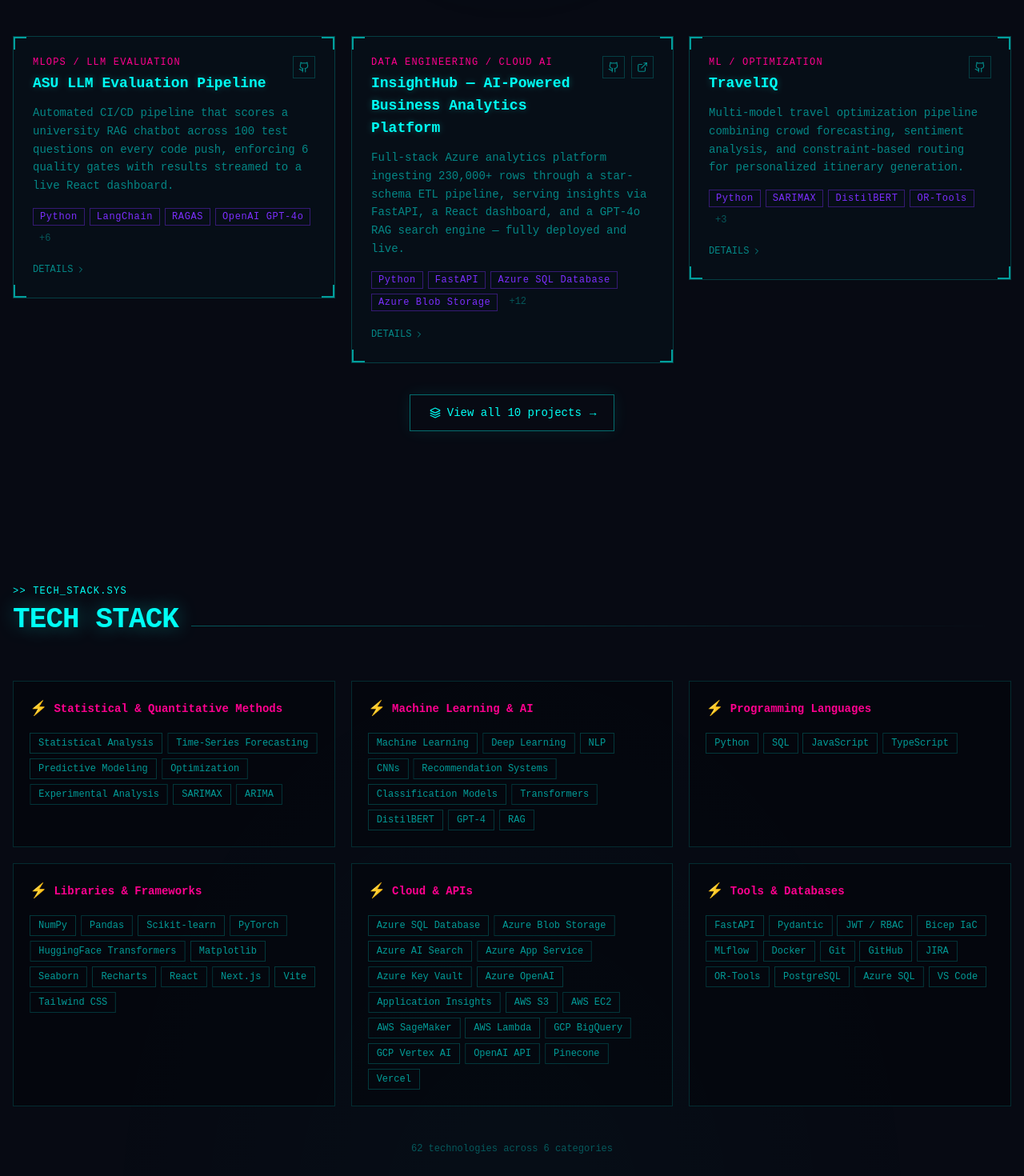
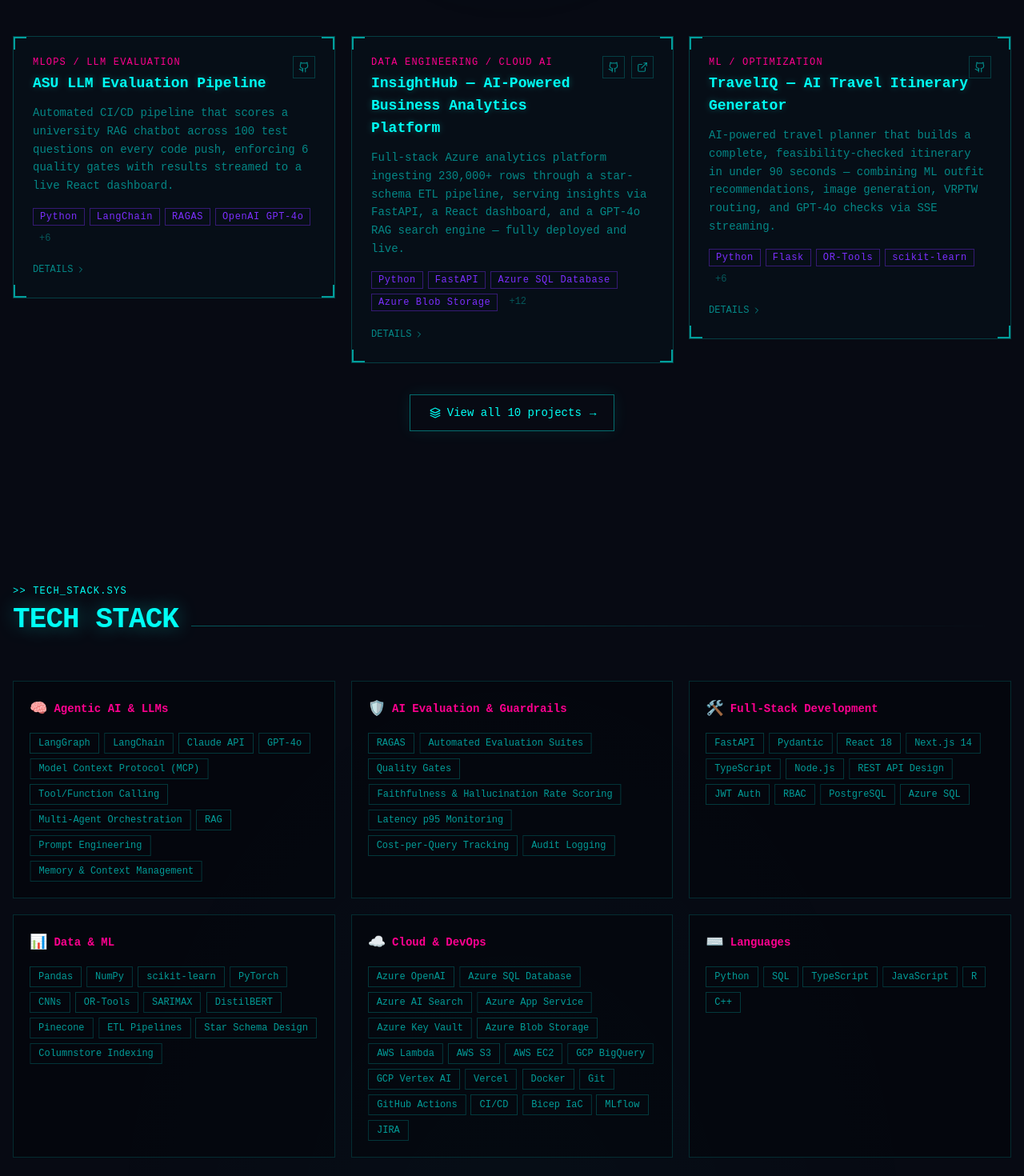
Before and after one commit to PHANI465/PORTFOLIO, a Next.js app: page / in a window 1280 px wide. Shown: the part 1840-3310 px from the top of the page at 80% size. Built offline with nearby package versions, Linux system fonts and the light colour scheme; no server answers.

Commit message:
feat: add certifications section, update skills, rewrite Republic of Bean and TravelIQ, update bios

```diff
--- a/components/shared/CareerTimeline.tsx
+++ b/components/shared/CareerTimeline.tsx
@@ -5,7 +5,7 @@
 import { useTheme } from '@/lib/context/ThemeContext'
 import resumeData from '@/content/resume.json'
 import { Resume } from '@/types'
-import { Download, Trophy, GraduationCap, Briefcase, Heart, ChevronDown, Star } from 'lucide-react'
+import { Download, Trophy, GraduationCap, Briefcase, Heart, ChevronDown, Star, Award } from 'lucide-react'
 
 const resume = resumeData as Resume
 
@@ -276,6 +276,50 @@
           </motion.div>
         ))}
       </TimelineSection>
+
+      {/* Certifications */}
+      {resume.certifications && resume.certifications.length > 0 && (
+        <TimelineSection title="Certifications" icon="🏅" accent={accent} accent2={accent2} isTerminal={isTerminal} isCyber={isCyber} isLight={isLight}>
+          {resume.certifications.map((cert, i) => (
+            <motion.div key={i} variants={itemVariants}>
+              <motion.div className={`${cardBase} p-5`} whileHover={{ y: -2, boxShadow: `0 8px 30px ${accent}20` }}>
+                <div className="flex items-start gap-3">
+                  <motion.div
+                    className={`p-2.5 rounded-lg mt-0.5 flex-shrink-0 ${
+                      isCyber ? 'bg-[#00fff5]/10 text-[#00fff5]' :
+                      isTerminal ? 'bg-[#00ff41]/10 text-[#00ff41]' :
+                      isLight ? 'bg-emerald-50 text-emerald-600' :
+                      'bg-emerald-400/10 text-emerald-400'
+                    }`}
+                    whileHover={{ scale: 1.15, rotate: 5 }}
+                  >
+                    <Award size={15} />
+                  </motion.div>
+                  <div>
+                    <h3
+                      className={`${headingCls} text-sm mb-0.5`}
+                      style={isTerminal || isCyber ? { fontFamily: 'monospace' } : {}}
+                    >
+                      {cert.url ? (
+                        <a
+                          href={cert.url}
+                          target="_blank"
+                          rel="noopener noreferrer"
+                          className="hover:underline"
+                          style={{ color: 'inherit' }}
+                        >
+                          {cert.name}
+                        </a>
+                      ) : cert.name}
+                    </h3>
+                    <p className={subCls}>{cert.issuer} · {cert.date}</p>
+                  </div>
+                </div>
+              </motion.div>
+            </motion.div>
+          ))}
+        </TimelineSection>
+      )}
     </div>
   )
 }
--- a/components/shared/SkillsSection.tsx
+++ b/components/shared/SkillsSection.tsx
@@ -29,6 +29,11 @@
 // Category icons
 const categoryIcons: Record<string, string> = {
   'Languages': '⌨️',
+  'Agentic AI & LLMs': '🧠',
+  'AI Evaluation & Guardrails': '🛡️',
+  'Full-Stack Development': '🛠️',
+  'Data & ML': '📊',
+  'Cloud & DevOps': '☁️',
   'ML / AI': '🤖',
   'LLM / RAG': '🧠',
   'Data Engineering': '🏗️',
--- a/content/portfolio.json
+++ b/content/portfolio.json
@@ -2,7 +2,7 @@
   "name": "Phaneendra Gavara",
   "title": "AI/LLM Engineer \u00b7 ML Engineer \u00b7 Data Scientist",
   "tagline": "Building AI systems that work in the real world: LLM pipelines, RAG applications, production ML, and data-driven decisions.",
-  "bio": "M.S. Data Science from Arizona State University (May 2026, GPA 3.90/4.0). I design and ship intelligent systems at the intersection of large language models, machine learning, and full-stack engineering: RAG pipelines and autonomous AI agents to time-series forecasting and real-time anomaly detection. I turn research into production. Actively seeking full-time roles in AI/LLM Engineering, ML Engineering, and Data Science. Authorized to work in the U.S. through June 2029 (OPT).",
+  "bio": "M.S. Data Science graduate from Arizona State University (GPA 3.90/4.0) with hands-on experience designing and shipping full-stack, AI-powered systems end to end — agentic workflows built with LangGraph and Claude, Model Context Protocol (MCP) integrations for auditable automation, full-stack web applications (Python/FastAPI, React/Next.js, TypeScript, PostgreSQL/Azure SQL), and evaluation/observability tooling that keeps AI systems reliable in production. Comfortable owning architecture, implementation, and deployment as a sole contributor, with an AI-native workflow built around Claude, GPT-4o, and modern dev tooling. Actively seeking full-time roles in AI/LLM Engineering, ML Engineering, and Data Science. Authorized to work in the US, no sponsorship required.",
   "email": "phaneendragavara436@gmail.com",
   "phone": "+1 623 320 6354",
   "location": "Tempe, AZ, USA",
@@ -28,7 +28,7 @@
       "icon": "mail"
     }
   ],
-  "about": "I'm Phaneendra, an AI/ML engineer who just graduated from ASU (May 2026, GPA 3.90/4.0). I build things that actually work: RAG pipelines, autonomous agents, and production ML systems. Originally from Visakhapatnam, India, now based in Tempe, AZ and actively looking for my next role in AI/LLM Engineering or ML Engineering. Outside of engineering, I enjoy cricket, board games, and solving puzzles. I believe the best engineers are curious humans first.",
+  "about": "I'm Phaneendra, an AI/ML engineer who just graduated from ASU (May 2026, GPA 3.90/4.0). I build things that actually work: agentic workflows with LangGraph and Claude, RAG pipelines, MCP integrations, and production ML systems. Originally from Visakhapatnam, India, now based in Tempe, AZ and actively looking for my next role in AI/LLM Engineering or ML Engineering. Outside of engineering, I enjoy cricket, board games, and solving puzzles. I believe the best engineers are curious humans first.",
   "personal": {
     "favoriteMovies": ["A Man Called Otto", "The Pursuit of Happyness"],
     "favoriteActors": ["Pawan Kalyan", "Tom Hanks", "Tom Cruise", "Cillian Murphy"],
--- a/content/projects.json
+++ b/content/projects.json
@@ -24,7 +24,7 @@
     "status": "completed",
     "highlights": [
       "6 automated quality gates block CI deployment: faithfulness ≥ 0.80, hallucination ≤ 10%, relevancy ≥ 0.75, context precision ≥ 0.60, latency p95 ≤ 15s, cost ≤ $0.02/query",
-      "GPT-4o-mini as judge — 25× cheaper than GPT-4o with negligible quality loss; full 100-question run costs ~$0.87 vs ~$21.75",
+      "GPT-4o-mini as judge — validated GPT-4o → GPT-4o-mini model swap with no quality drop; 25× cost reduction ($0.87 vs ~$21.75 per full 100-question run)",
       "Pinecone cloud vector store eliminates per-run re-embedding; CI checks vector_count > 0 before upload",
       "Auto-commits results JSON with [skip ci] back to repo; React dashboard on Vercel auto-refreshes every 30s",
       "Trend charts across 50 runs + per-question breakdown table with category, difficulty, and PASS/FAIL filters"
@@ -61,28 +61,31 @@
     "demo": "https://insighthub-five.vercel.app",
     "status": "completed",
     "highlights": [
-      "230,000+ rows processed end-to-end: 7 CSVs → star schema (6 dims, 3 facts) via Python ETL on Azure Blob Storage + Azure SQL",
+      "Python ETL pipeline with data validation checks and documented source-to-target mappings; 230,000+ rows from 7 CSVs → star schema (6 dims, 3 facts) in Azure SQL",
       "Non-Clustered Columnstore Index cut FactSales aggregation from ~8 s to <1 s on 119,652 rows",
       "Hybrid RAG search: BM25 + ada-002 embeddings + Azure AI Search semantic re-ranking over 20 business documents",
       "GPT-4o structured JSON insight engine (temperature 0.2, JSON mode) reading live SQL metrics across 4 business categories",
       "FastAPI with JWT auth + RBAC (Admin / Analyst / Viewer), 14 endpoints, Application Insights telemetry",
       "Bicep IaC for all 13 Azure resources with Key Vault secret references — zero plaintext credentials in config"
     ],
-    "date": "2026-05"
+    "date": "2026-06"
   },
   {
     "id": "traveliq",
-    "title": "TravelIQ",
-    "description": "Multi-model travel optimization pipeline combining crowd forecasting, sentiment analysis, and constraint-based routing for personalized itinerary generation.",
-    "longDescription": "TravelIQ is an end-to-end travel intelligence pipeline that fuses three independent data signals into a single decision layer. A SARIMAX model forecasts crowd density for 20+ tourist locations using historical visit patterns and seasonal trends. DistilBERT processes live traveler reviews to extract sentiment signals that adjust location scores in real time. An Open-Meteo weather layer adds suitability scoring based on current and forecast conditions. Finally, Google OR-Tools solves a Vehicle Routing Problem to generate constraint-satisfying, personalized itineraries, balancing crowd avoidance, weather comfort, and user preferences from raw data to a final ranked plan.",
+    "title": "TravelIQ — AI Travel Itinerary Generator",
+    "description": "AI-powered travel planner that builds a complete, feasibility-checked itinerary in under 90 seconds — combining ML outfit recommendations, image generation, VRPTW routing, and GPT-4o checks via SSE streaming.",
+    "longDescription": "TravelIQ is an AI-powered travel planning system that delivers a complete, feasibility-checked itinerary in under 90 seconds. A scikit-learn Random Forest classifier recommends outfits based on weather and activity features. FLUX.1-schnell generates destination imagery via the HuggingFace Inference API, with prompt-hash caching to avoid redundant calls. The core planning pipeline combines OR-Tools VRPTW routing, SARIMAX crowd forecasting for 20+ locations, and DistilBERT sentiment scoring on live reviews. GPT-4o feasibility checks validate every generated itinerary. Google Distance Matrix and Places APIs supply real-world travel data. The full itinerary is streamed to the client in under 90 seconds via SSE for a responsive UX.",
     "tech": [
       "Python",
+      "Flask",
+      "OR-Tools",
+      "scikit-learn",
       "SARIMAX",
       "DistilBERT",
-      "OR-Tools",
-      "Time-Series Forecasting",
-      "NumPy",
-      "Pandas"
+      "GPT-4o",
+      "FLUX.1-schnell",
+      "Google APIs",
+      "SSE Streaming"
     ],
     "category": "ML / Optimization",
     "featured": true,
@@ -91,38 +94,39 @@
     "demo": "",
     "status": "completed",
     "highlights": [
-      "SARIMAX-based crowd density forecasting for 20+ tourist locations",
-      "Transformer-based sentiment analysis using DistilBERT for real-time reviews",
-      "Constraint-based VRP optimization using Google OR-Tools",
-      "Weather suitability scoring using Open-Meteo API",
-      "End-to-end pipeline from data ingestion to itinerary output"
+      "scikit-learn Random Forest outfit recommender based on weather and activity features",
+      "FLUX.1-schnell image generation via HuggingFace Inference API with prompt-hash caching",
+      "OR-Tools VRPTW routing + SARIMAX crowd forecasting (20+ locations) + DistilBERT sentiment scoring on reviews",
+      "GPT-4o feasibility checks applied to every generated itinerary",
+      "Google Distance Matrix and Places APIs for real-world travel data",
+      "Full itinerary delivered in under 90 seconds via SSE streaming"
     ],
     "date": "2026-05"
   },
   {
     "id": "republic-of-bean",
-    "title": "Republic of Bean",
-    "description": "Multi-agent AI platform where GPT-4 agents with distinct political personas debate policy, vote, and generate structured outcome reports.",
-    "longDescription": "Republic of Bean is a multi-agent simulation platform where autonomous GPT-4 agents, each engineered with a distinct ideological persona, who engage in structured parliamentary debates, cast votes, and produce analytical outcome reports. The project explores persona engineering, structured LLM outputs, and multi-agent coordination: how independent AI actors with different priors reach (or fail to reach) consensus. Built as a full-stack Next.js application with TypeScript, it demonstrates real-world patterns in agentic AI design: role prompting, turn-based orchestration, and automated report synthesis from multi-agent deliberation.",
+    "title": "Republic of Bean — Agentic AI Ordering System",
+    "description": "Multi-agent conversational ordering system using LangGraph with Claude as orchestrator, exposing PostgreSQL-backed internal APIs to the LLM via Model Context Protocol (MCP).",
+    "longDescription": "Republic of Bean is a multi-agent conversational ordering system built with LangGraph and Claude API. The agent runs a tool/function-calling loop to handle multi-step processes — inventory lookup, order processing, and customer FAQ resolution — with minimal human intervention. A Model Context Protocol (MCP) layer exposes structured, PostgreSQL-backed internal APIs to the LLM as callable tools, making the agent's behavior auditable and the data layer cleanly separated from the orchestration logic. The system includes input validation, error recovery, and execution logging designed for the reliability requirements of sensitive-data workflows.",
     "tech": [
-      "Next.js",
-      "React",
-      "TypeScript",
-      "OpenAI API",
-      "Framer Motion"
+      "LangGraph",
+      "Claude API",
+      "FastAPI",
+      "PostgreSQL",
+      "Model Context Protocol (MCP)",
+      "Python"
     ],
-    "category": "Full-Stack / AI",
+    "category": "Agentic AI / Full-Stack",
     "featured": true,
     "image": "/images/projects/republic-of-bean.png",
     "github": "https://github.com/PHANI465/Republic-of-Bean",
     "demo": "",
     "status": "completed",
     "highlights": [
-      "Autonomous AI agents with distinct political personas powered by GPT-4",
-      "Real-time parliamentary debate simulation",
-      "Automated policy outcome report generation",
-      "Structured voting system with faction-based alignment scoring",
-      "Full-stack Next.js application with TypeScript"
+      "Multi-agent orchestration via LangGraph with Claude coordinating inventory lookup, order processing, and FAQ resolution",
+      "MCP layer exposes PostgreSQL-backed internal APIs as callable tools — clean separation of data layer from orchestration logic",
+      "Input validation, error recovery, and auditable execution logs for trustworthy, debuggable agent behavior",
+      "Tool/function-calling loop handles multi-step workflows with minimal human intervention"
     ],
     "date": "2025-04"
   },
--- a/content/resume.json
+++ b/content/resume.json
@@ -6,9 +6,9 @@
       "organization": "Arizona State University",
       "type": "work",
       "location": "Tempe, AZ, USA",
-      "startDate": "2024-01",
-      "endDate": null,
-      "current": true,
+      "startDate": "2025-08",
+      "endDate": "2026-05",
+      "current": false,
       "description": "Teaching Assistant and Grader for multiple CS courses at ASU's Fulton Schools of Engineering.",
       "highlights": [
         "CSE 540: Engineering Blockchain Applications. Assisted with blockchain system design and smart contract coursework",
@@ -78,7 +78,7 @@
       "organization": "IIIT Bhubaneswar",
       "type": "education",
       "location": "Bhubaneswar, India",
-      "startDate": "2020-08",
+      "startDate": "2020-12",
       "endDate": "2024-05",
       "current": false,
       "description": "Bachelor of Technology in Computer Science Engineering.",
@@ -92,34 +92,34 @@
   ],
   "skills": [
     {
-      "category": "Statistical & Quantitative Methods",
-      "icon": "chart-bar",
-      "skills": ["Statistical Analysis", "Time-Series Forecasting", "Predictive Modeling", "Optimization", "Experimental Analysis", "SARIMAX", "ARIMA"]
+      "category": "Agentic AI & LLMs",
+      "icon": "brain",
+      "skills": ["LangGraph", "LangChain", "Claude API", "GPT-4o", "Model Context Protocol (MCP)", "Tool/Function Calling", "Multi-Agent Orchestration", "RAG", "Prompt Engineering", "Memory & Context Management"]
     },
     {
-      "category": "Machine Learning & AI",
-      "icon": "brain",
-      "skills": ["Machine Learning", "Deep Learning", "NLP", "CNNs", "Recommendation Systems", "Classification Models", "Transformers", "DistilBERT", "GPT-4", "RAG"]
+      "category": "AI Evaluation & Guardrails",
+      "icon": "shield",
+      "skills": ["RAGAS", "Automated Evaluation Suites", "Quality Gates", "Faithfulness & Hallucination Rate Scoring", "Latency p95 Monitoring", "Cost-per-Query Tracking", "Audit Logging"]
     },
     {
-      "category": "Programming Languages",
-      "icon": "code",
-      "skills": ["Python", "SQL", "JavaScript", "TypeScript"]
+      "category": "Full-Stack Development",
+      "icon": "layers",
+      "skills": ["FastAPI", "Pydantic", "React 18", "Next.js 14", "TypeScript", "Node.js", "REST API Design", "JWT Auth", "RBAC", "PostgreSQL", "Azure SQL"]
     },
     {
-      "category": "Libraries & Frameworks",
-      "icon": "layers",
-      "skills": ["NumPy", "Pandas", "Scikit-learn", "PyTorch", "HuggingFace Transformers", "Matplotlib", "Seaborn", "Recharts", "React", "Next.js", "Vite", "Tailwind CSS"]
+      "category": "Data & ML",
+      "icon": "chart-bar",
+      "skills": ["Pandas", "NumPy", "scikit-learn", "PyTorch", "CNNs", "OR-Tools", "SARIMAX", "DistilBERT", "Pinecone", "ETL Pipelines", "Star Schema Design", "Columnstore Indexing"]
     },
     {
-      "category": "Cloud & APIs",
+      "category": "Cloud & DevOps",
       "icon": "cloud",
-      "skills": ["Azure SQL Database", "Azure Blob Storage", "Azure AI Search", "Azure App Service", "Azure Key Vault", "Azure OpenAI", "Application Insights", "AWS S3", "AWS EC2", "AWS SageMaker", "AWS Lambda", "GCP BigQuery", "GCP Vertex AI", "OpenAI API", "Pinecone", "Vercel"]
+      "skills": ["Azure OpenAI", "Azure SQL Database", "Azure AI Search", "Azure App Service", "Azure Key Vault", "Azure Blob Storage", "AWS Lambda", "AWS S3", "AWS EC2", "GCP BigQuery", "GCP Vertex AI", "Vercel", "Docker", "Git", "GitHub Actions", "CI/CD", "Bicep IaC", "MLflow", "JIRA"]
     },
     {
-      "category": "Tools & Databases",
-      "icon": "database",
-      "skills": ["FastAPI", "Pydantic", "JWT / RBAC", "Bicep IaC", "MLflow", "Docker", "Git", "GitHub", "JIRA", "OR-Tools", "PostgreSQL", "Azure SQL", "VS Code"]
+      "category": "Languages",
+      "icon": "code",
+      "skills": ["Python", "SQL", "TypeScript", "JavaScript", "R", "C++"]
     }
   ],
   "achievements": [
@@ -140,5 +140,36 @@
       "icon": "heart"
     }
   ],
-  "certifications": []
+  "certifications": [
+    {
+      "name": "AWS Certified AI Practitioner",
+      "issuer": "Amazon Web Services",
+      "date": "2026-06",
+      "url": "https://www.credly.com/badges/c4f2a25d-6ba4-4349-a5e2-de8bf03459f3"
+    },
+    {
+      "name": "AI Fluency Framework & Foundations",
+      "issuer": "Anthropic",
+      "date": "2026-05",
+      "url": ""
+    },
+    {
+      "name": "Introduction to Claude Cowork",
+      "issuer": "Anthropic",
+      "date": "2026-05",
+      "url": ""
+    },
+    {
+      "name": "Claude Code 101",
+      "issuer": "Anthropic",
+      "date": "2026-05",
+      "url": ""
+    },
+    {
+      "name": "Claude 101",
+      "issuer": "Anthropic",
+      "date": "2026-05",
+      "url": ""
+    }
+  ]
 }
```
Also changed, not shown: 2 other files (tests, documents, lock files or other folders).
